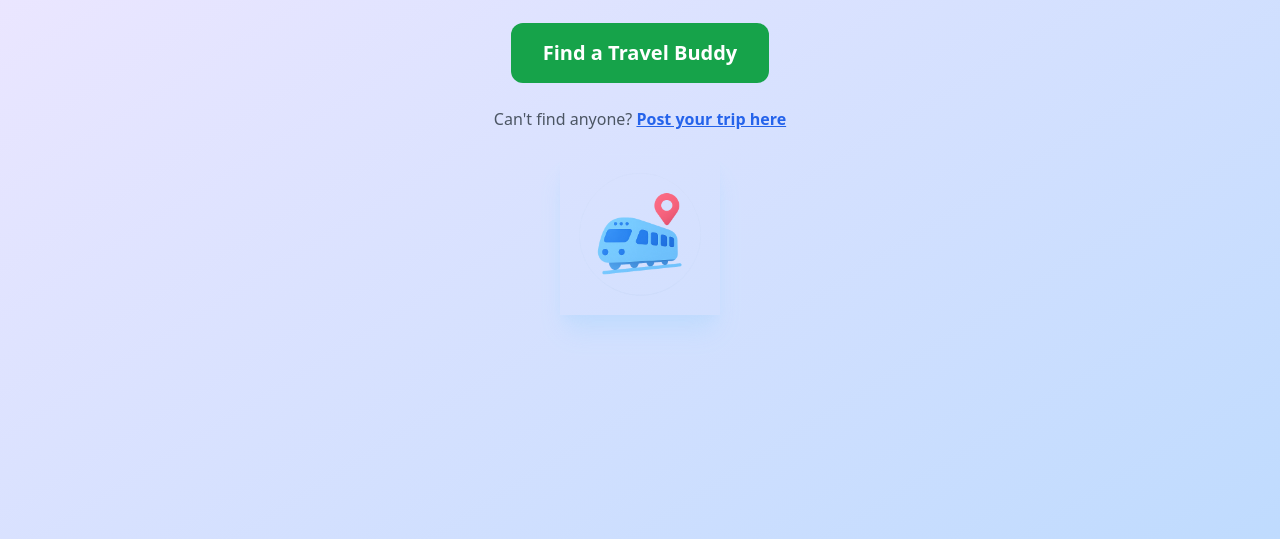
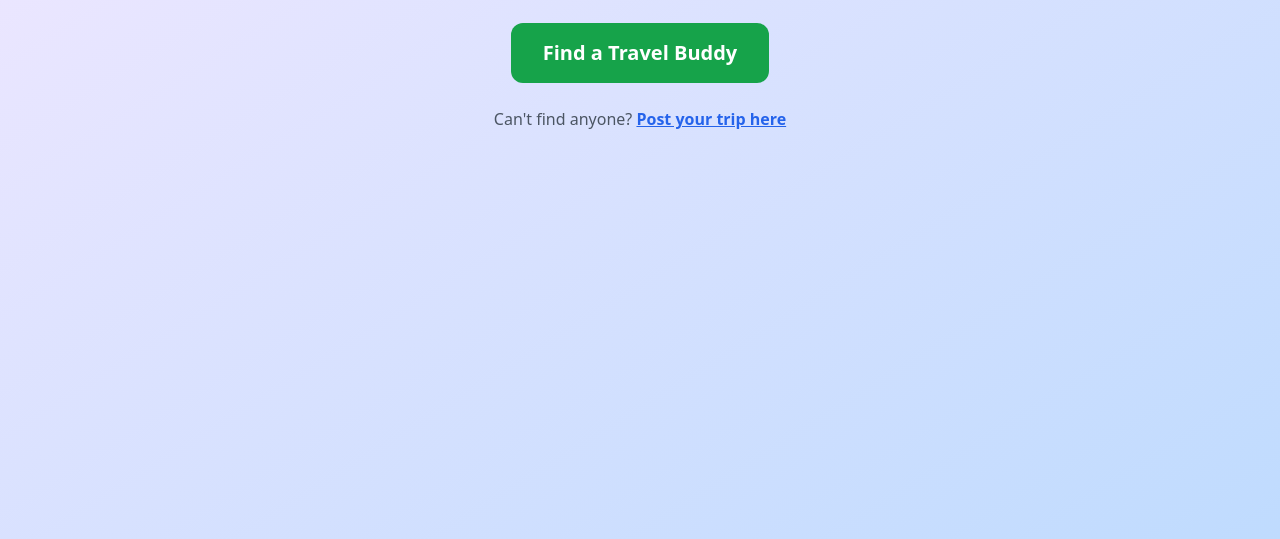
Before and after one commit to papasito31/train-travel, a Flask app: page / in a window 1280 px wide. Shown: the part 261-800 px from the top of the page. Run offline with Flask 3, Linux system fonts and the light colour scheme; some libraries are stand-ins or nearby versions.

Commit message:
Reverted homepage to clean original version

```diff
--- a/templates/home.html
+++ b/templates/home.html
@@ -36,13 +36,6 @@
             </a>
         </p>
 
-        <!-- Medallion image below CTA -->
-        <div class="mt-10">
-          <img src="{{ url_for('static', filename='medallion.png') }}"
-               alt="Travel Medallion"
-               class="mx-auto w-[120px] md:w-[160px] shadow-xl shadow-blue-200 opacity-90 transition-transform transform hover:scale-105">
-        </div>
-
     </div>
 
 </body>
```
